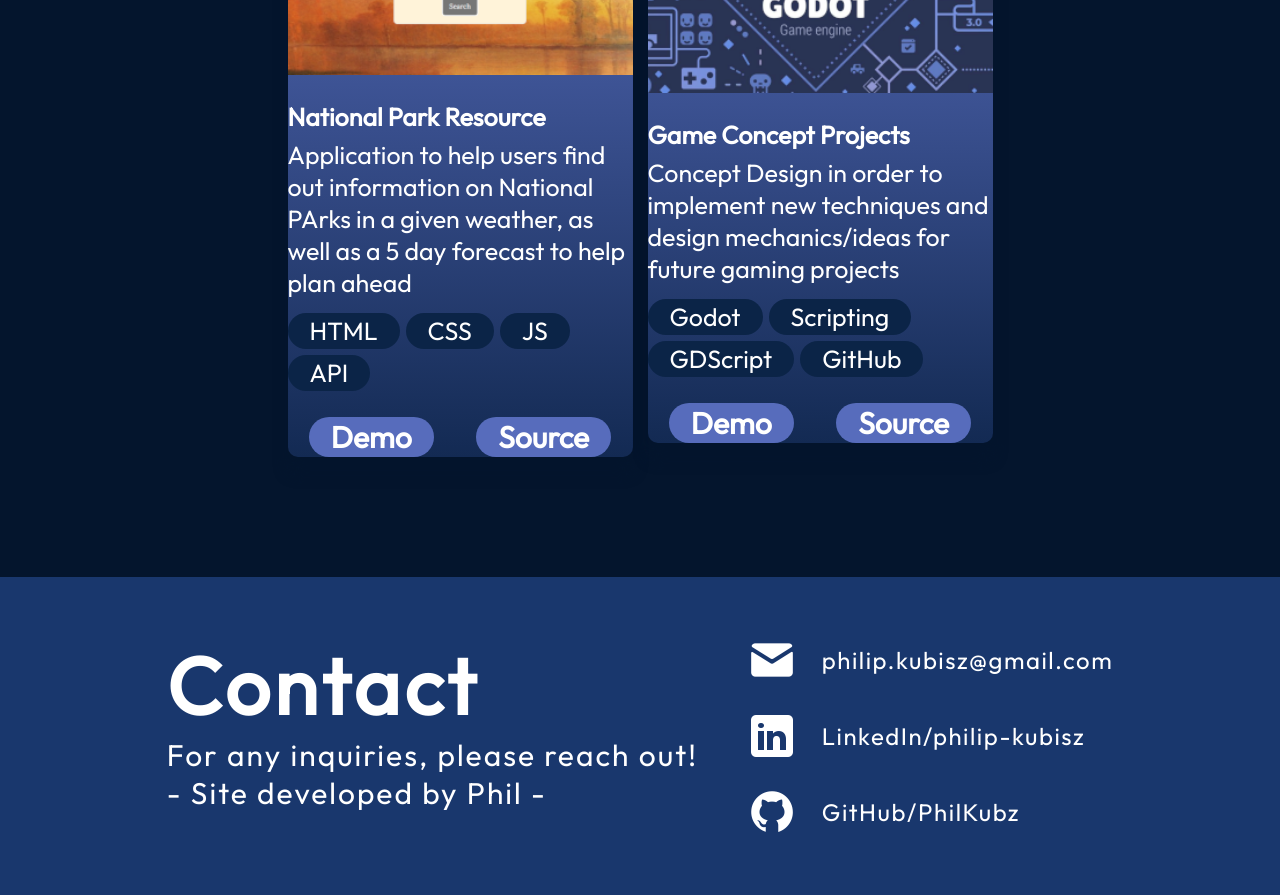
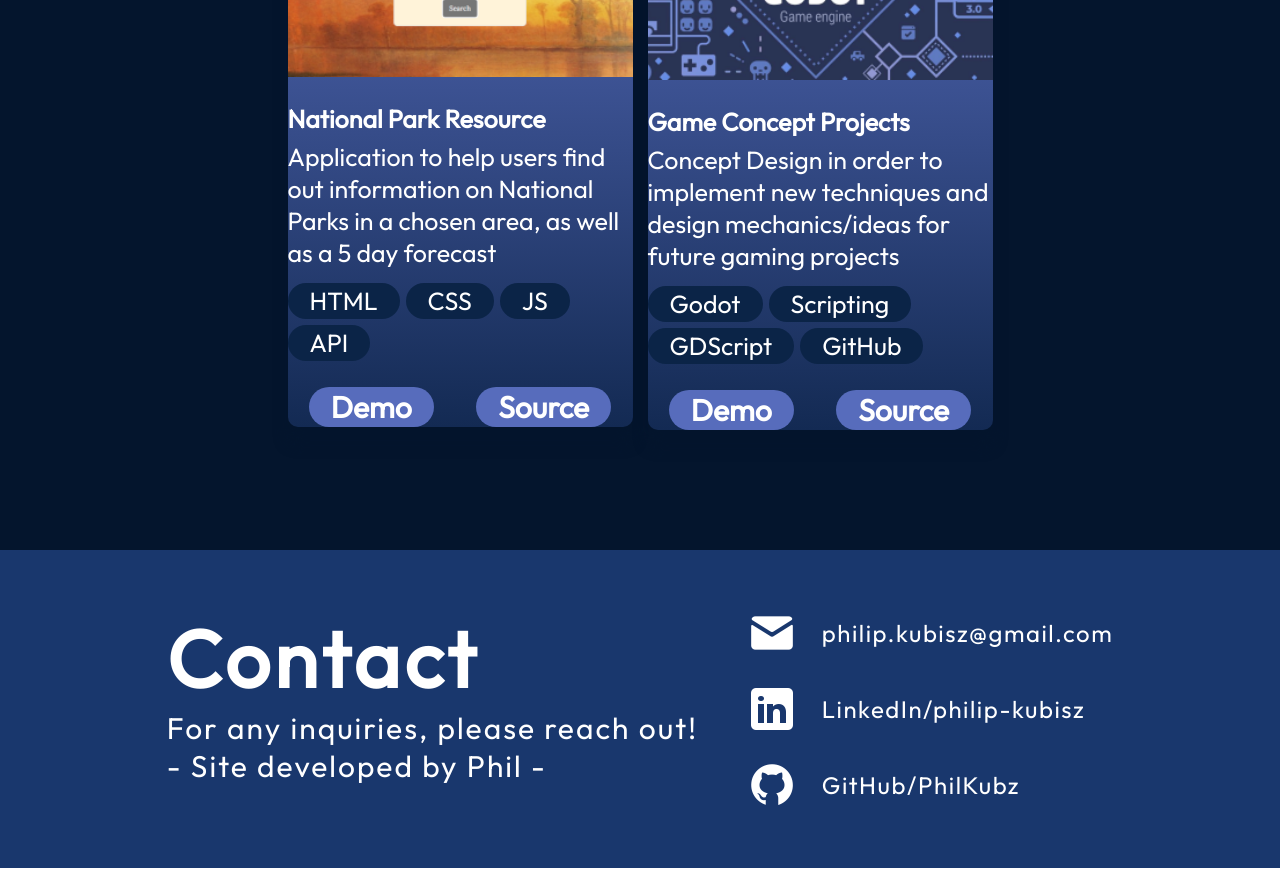
Before and after one commit to PhilKubz/react-portfolio, a React (Vite) app: page / in a window 1280 px wide. Shown: the part 2860-3755 px from the top of the page. After the commit the page ends 3728 px from the top, so only its background shows below. Built offline with nearby package versions, Linux system fonts and the light colour scheme.

Commit message:
Grammar / positioning fixes

```diff
--- a/src/components/Hero/Hero.module.css
+++ b/src/components/Hero/Hero.module.css
@@ -90,7 +90,7 @@
 .bottomBlur {
     position: absolute;
     width: 70vw;
-    height: 45vw;
+    height: 30vw;
     min-width: 250px;
     min-width: 350px;
     top: 246px;
--- a/src/data/projects.json
+++ b/src/data/projects.json
@@ -2,7 +2,7 @@
     {
         "title": "National Park Resource",
         "imageSrc": "projects/nationalparkimage.png",
-        "description": "Application to help users find out information on National PArks in a given weather, as well as a 5 day forecast to help plan ahead",
+        "description": "Application to help users find out information on National Parks in a chosen area, as well as a 5 day forecast",
         "skills": ["HTML", "CSS", "JS", "API"],
         "demo": "https://philkubz.github.io/NationalPark-Resource/",
         "source": "https://github.com/PhilKubz/NationalPark-Resource"
```
